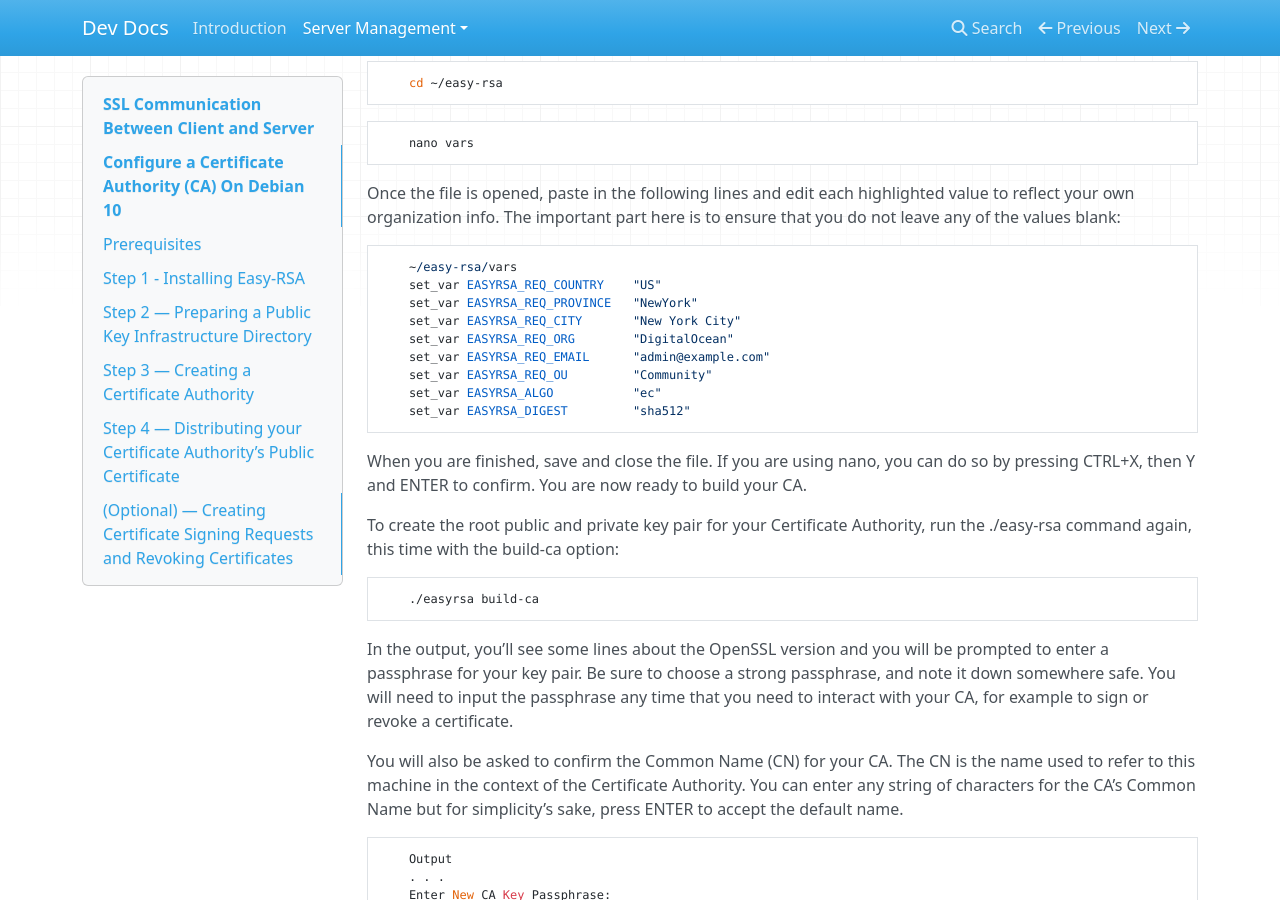
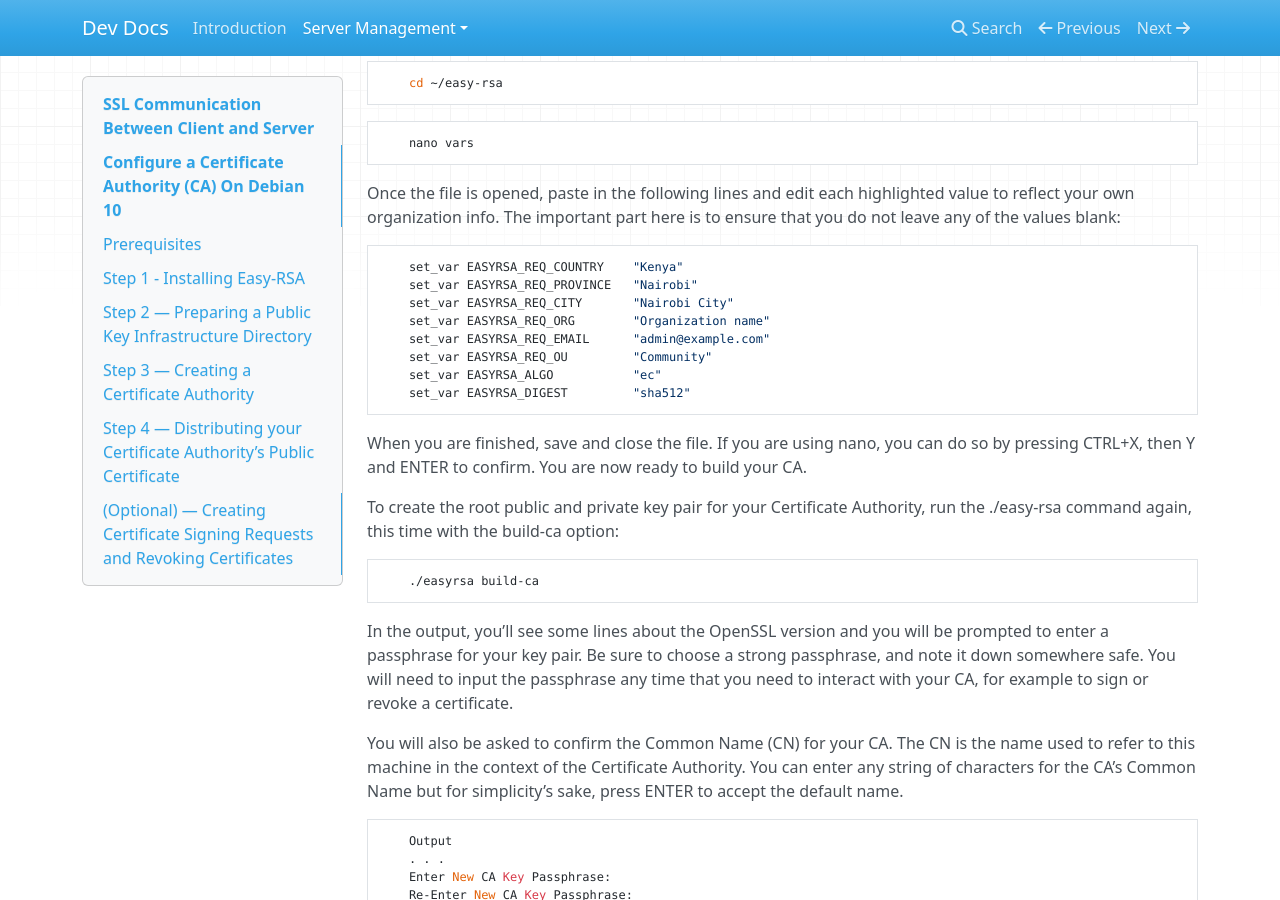
Before and after one commit to liveBuildKenya/liveBuildKenya.github.io, an MkDocs documentation site: the page built from docs/server-management/security/ssl-setup.md, in a window 1280 px wide and 900 px high, scrolled down 3017 px. Built offline with MkDocs 1.6.1, drawn with Linux system fonts in a browser that asks for light colours; nearby versions of some CDN libraries.

Commit message:
update ssl docs

```diff
--- a/docs/server-management/security/ssl-setup.md
+++ b/docs/server-management/security/ssl-setup.md
@@ -103,11 +103,10 @@ First you will cd into the easy-rsa directory, then you will create and edit the
 Once the file is opened, paste in the following lines and edit each highlighted value to reflect your own organization info.
 The important part here is to ensure that you do not leave any of the values blank:
 
-        ~/easy-rsa/vars
-        set_var EASYRSA_REQ_COUNTRY    "US"
-        set_var EASYRSA_REQ_PROVINCE   "NewYork"
-        set_var EASYRSA_REQ_CITY       "New York City"
-        set_var EASYRSA_REQ_ORG        "DigitalOcean"
+        set_var EASYRSA_REQ_COUNTRY    "Kenya"
+        set_var EASYRSA_REQ_PROVINCE   "Nairobi"
+        set_var EASYRSA_REQ_CITY       "Nairobi City"
+        set_var EASYRSA_REQ_ORG        "Organization name"
         set_var EASYRSA_REQ_EMAIL      "admin@example.com"
         set_var EASYRSA_REQ_OU         "Community"
         set_var EASYRSA_ALGO           "ec"
```
